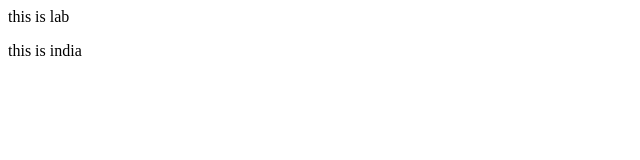
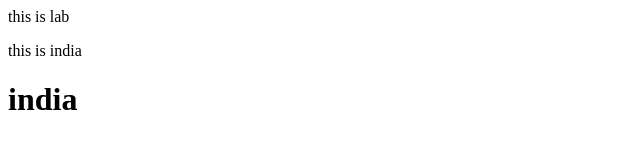
Before and after one commit to Divyasri461/devops, a plain HTML site: page index.html in a window 1280 px wide. Shown: the whole page, without its empty margins (0-640 px from the left). Drawn offline with Linux system fonts and the light colour scheme.

Commit message:
Update index.html

```diff
--- a/index.html
+++ b/index.html
@@ -4,5 +4,6 @@
 <body>
 <p>this is lab</p>
  <p>this is india</p>
+ <h1>india</h1>
 </body>
 </html>
```
